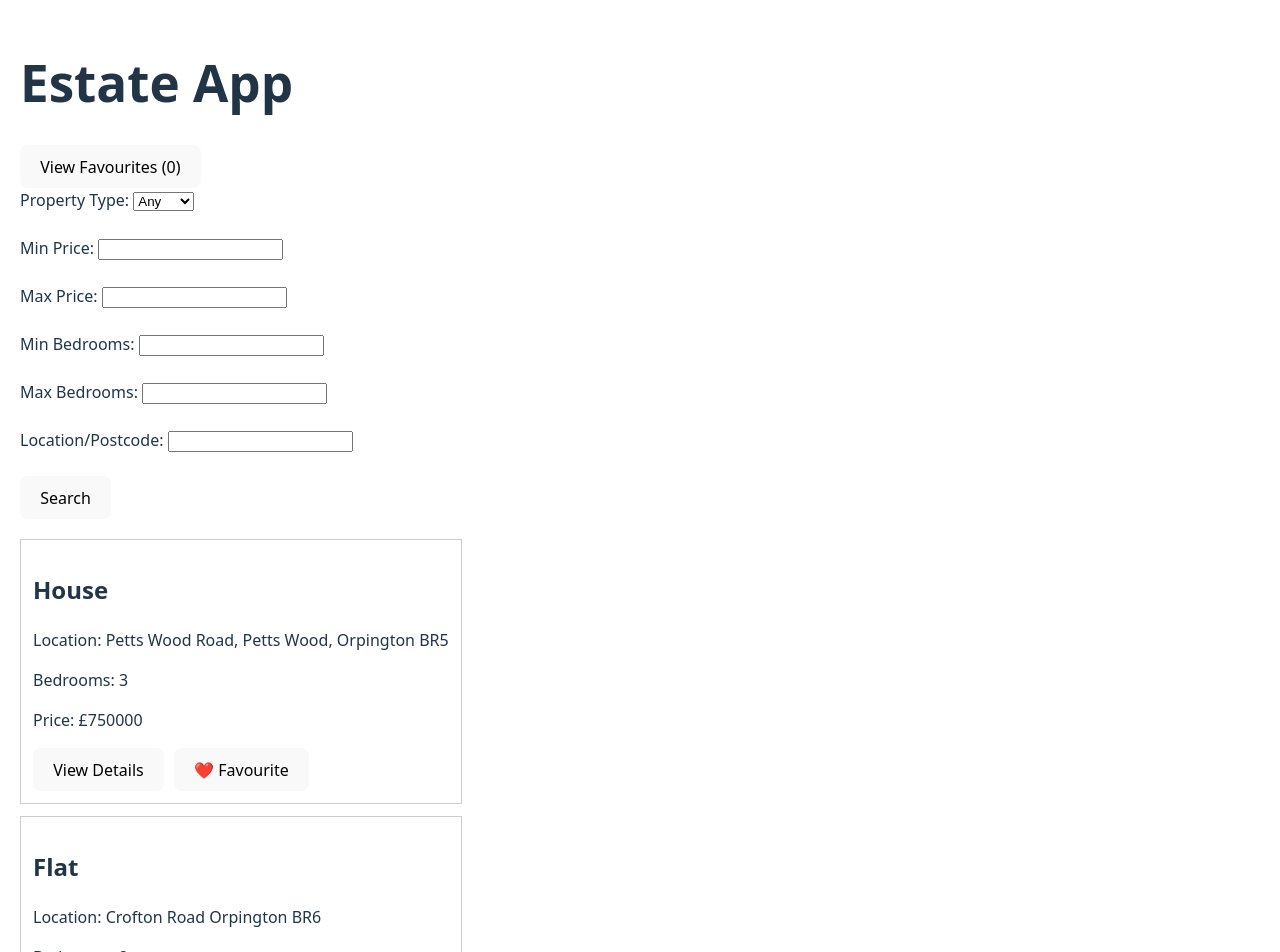
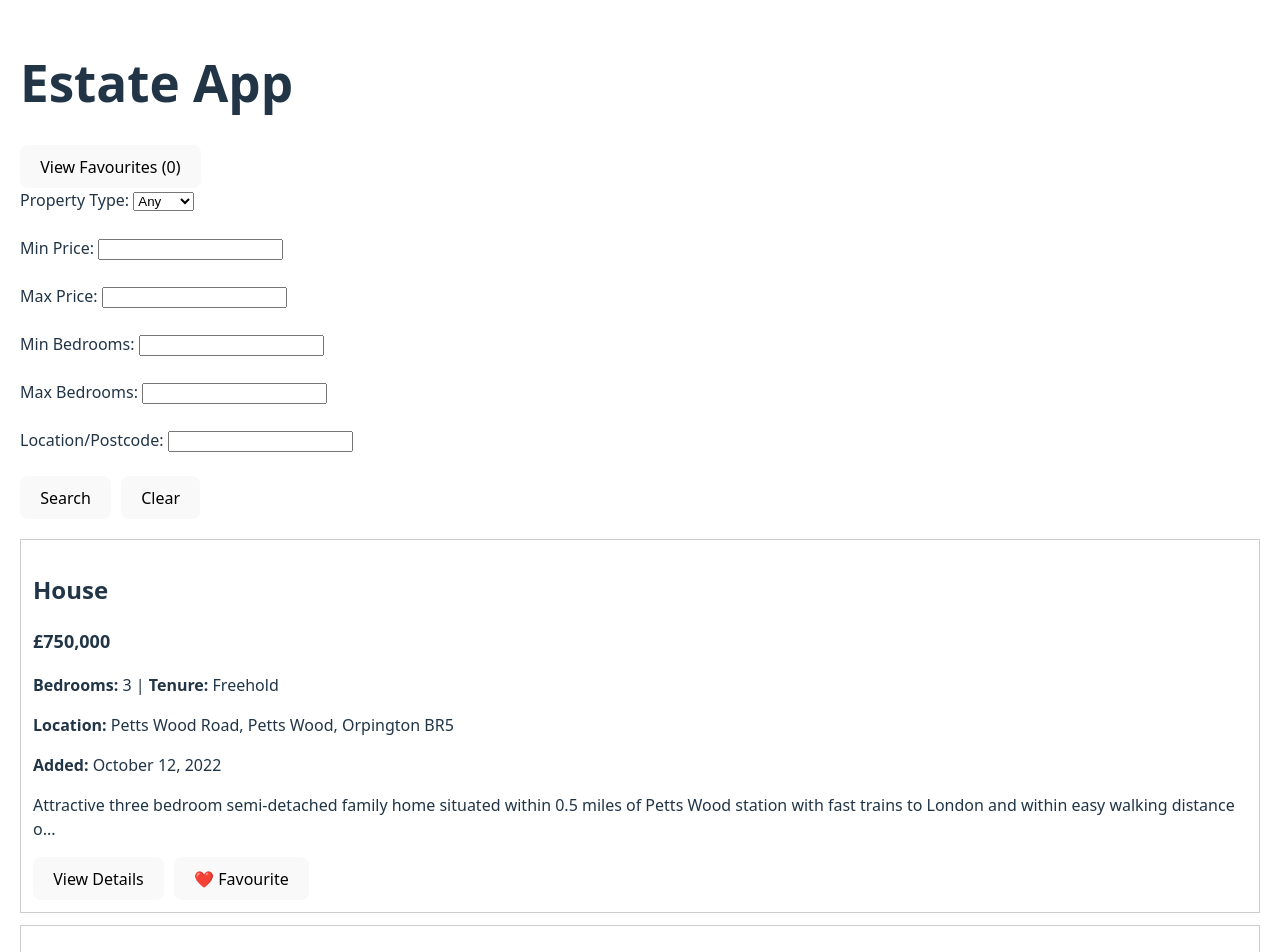
Before and after one commit to SenadhiMandina/Estate-Finder-react-app, a React (Vite) app in the folder coursework-react/: page / in a window 1280 px wide. Shown: the top 952 px of the page. Built offline with nearby package versions, Linux system fonts and the light colour scheme.

Commit message:
Enhance search usability and improve property display
Enhanced the property results display to show formatted price, tenure, added date, location and a shortened description for better readability and user experience.
Improved the property search form by adding a clear button to reset all filters.

```diff
--- a/coursework-react/src/App.jsx
+++ b/coursework-react/src/App.jsx
@@ -79,9 +79,7 @@
       <div style={{ padding: "20px" }}>
         <h1>Favourites</h1>
 
-        <button onClick={() => setShowFavourites(false)}>
-          Back to Search
-        </button>
+        <button onClick={() => setShowFavourites(false)}>Back to Search</button>
 
         <p>Total favourites: {favourites.length}</p>
 
@@ -98,9 +96,31 @@
               }}
             >
               <h2>{property.type}</h2>
-              <p>Location: {property.location}</p>
-              <p>Bedrooms: {property.bedrooms}</p>
-              <p>Price: £{property.price}</p>
+
+              <p style={{ fontSize: "18px", fontWeight: "bold" }}>
+                £{property.price.toLocaleString()}
+              </p>
+
+              <p>
+                <strong>Bedrooms:</strong> {property.bedrooms} |{" "}
+                <strong>Tenure:</strong> {property.tenure}
+              </p>
+
+              <p>
+                <strong>Location:</strong> {property.location}
+              </p>
+
+              <p>
+                <strong>Added:</strong> {property.added.month}{" "}
+                {property.added.day}, {property.added.year}
+              </p>
+
+              <p>
+                {property.description
+                  .replace(/<br\s*\/?>/gi, " ")
+                  .slice(0, 160)}
+                ...
+              </p>
 
               <button onClick={() => removeFromFavourites(property.id)}>
                 Remove
@@ -145,9 +165,31 @@
             }}
           >
             <h2>{property.type}</h2>
-            <p>Location: {property.location}</p>
-            <p>Bedrooms: {property.bedrooms}</p>
-            <p>Price: £{property.price}</p>
+
+            <p style={{ fontSize: "18px", fontWeight: "bold" }}>
+              £{property.price.toLocaleString()}
+            </p>
+
+            <p>
+              <strong>Bedrooms:</strong> {property.bedrooms} |{" "}
+              <strong>Tenure:</strong> {property.tenure}
+            </p>
+
+            <p>
+              <strong>Location:</strong> {property.location}
+            </p>
+
+            <p>
+              <strong>Added:</strong> {property.added.month} {property.added.day}
+              , {property.added.year}
+            </p>
+
+            <p>
+              {property.description
+                .replace(/<br\s*\/?>/gi, " ")
+                .slice(0, 160)}
+              ...
+            </p>
 
             <button onClick={() => setSelectedProperty(property)}>
               View Details
--- a/coursework-react/src/components/SearchForm.jsx
+++ b/coursework-react/src/components/SearchForm.jsx
@@ -4,7 +4,6 @@
   const [type, setType] = useState("");
   const [minPrice, setMinPrice] = useState("");
   const [maxPrice, setMaxPrice] = useState("");
-
   const [minBeds, setMinBeds] = useState("");
   const [maxBeds, setMaxBeds] = useState("");
   const [location, setLocation] = useState("");
@@ -19,6 +18,16 @@
       maxBeds,
       location
     });
+  }
+
+  function handleClear() {
+    setType("");
+    setMinPrice("");
+    setMaxPrice("");
+    setMinBeds("");
+    setMaxBeds("");
+    setLocation("");
+    onSearch({});
   }
 
   return (
@@ -90,6 +99,14 @@
       <br /><br />
 
       <button type="submit">Search</button>
+
+      <button
+        type="button"
+        onClick={handleClear}
+        style={{ marginLeft: "10px" }}
+      >
+        Clear
+      </button>
     </form>
   );
 }
```
